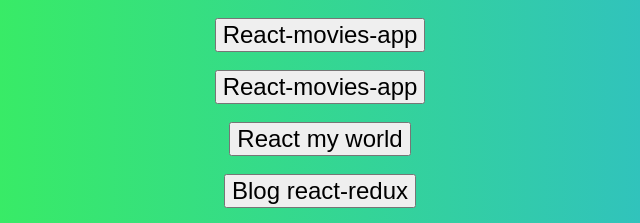
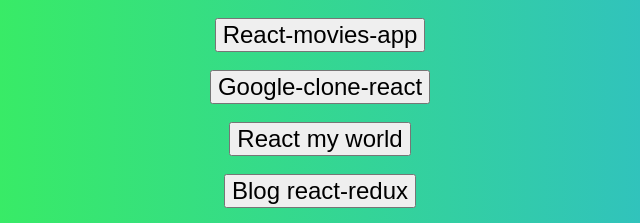
Before and after one commit to YaYouLeKyou/api-libraries2, a plain HTML site: page index.html in a window 1280 px wide. Shown: the part 146-369 px from the top of the page, 320-960 px from the left. Drawn offline with nearby package versions, Linux system fonts and the light colour scheme.

Commit message:
Update index.html

```diff
--- a/index.html
+++ b/index.html
@@ -28,7 +28,7 @@
                   <button
                   onClick="javascript:window.open('https://greggoole.netlify.app/search', '_blank');"
                 >
-                  React-movies-app
+                  Google-clone-react
                 </button>
              <br /><br />
                 <button
```
